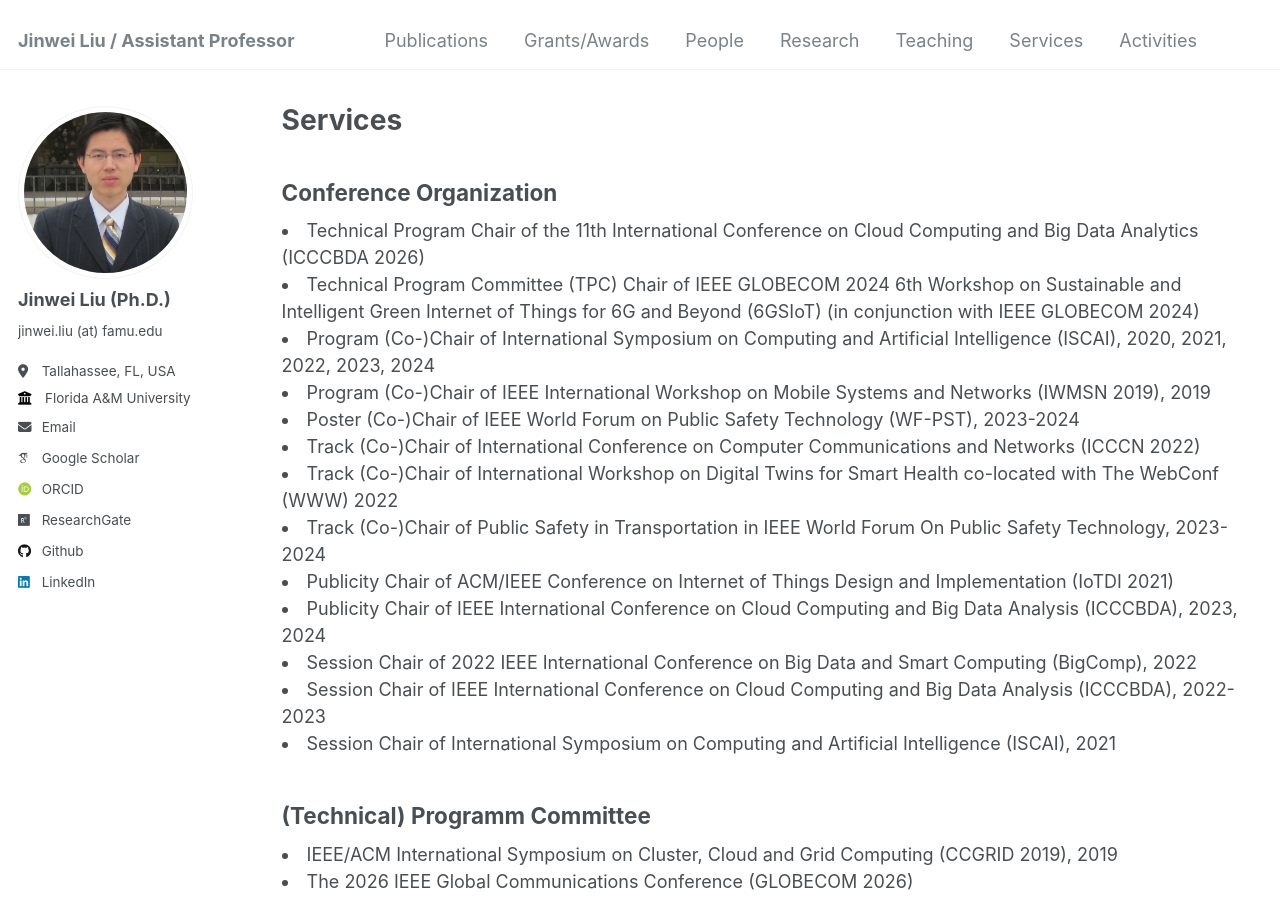
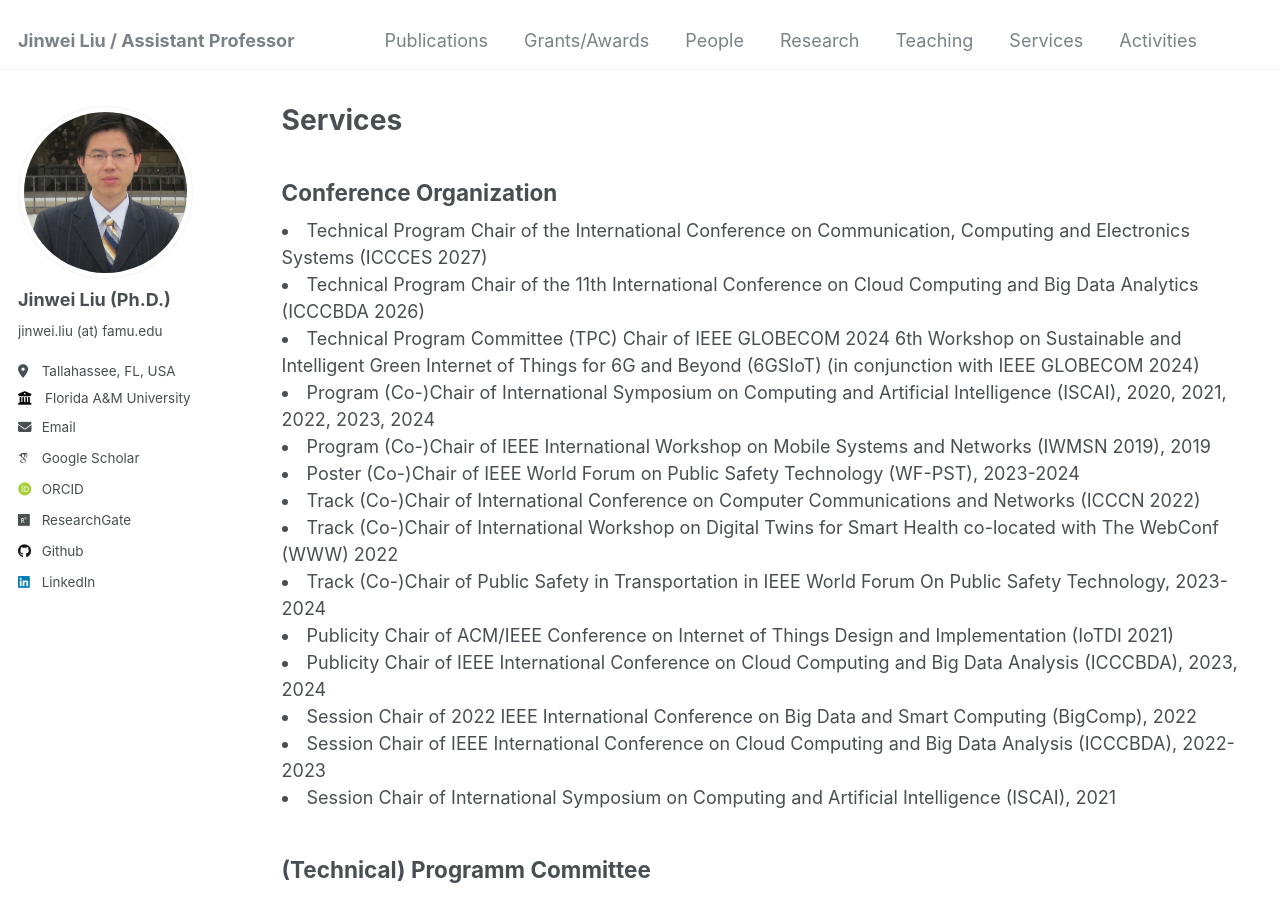
Before and after one commit to jinweiliucu/jinweiliucu.github.io, a Jekyll site: the page built from _pages/services.html, in a window 1280 px wide and 900 px high. Built offline with Jekyll 4.4.1, drawn with Linux system fonts in a browser that asks for light colours; some web fonts are replaced.

Commit message:
Update services.html

```diff
--- a/_pages/services.html
+++ b/_pages/services.html
@@ -6,6 +6,10 @@ author_profile: true
 ---
 
 <h2 class="text-left">Conference Organization</h2>
+	<li>
+	Technical Program Chair of the International Conference on Communication, Computing and Electronics Systems (ICCCES 2027)
+	</li>
+
 	<li>
 	Technical Program Chair of the 11th International Conference on Cloud Computing and Big Data Analytics (ICCCBDA 2026)
 	</li>
```
